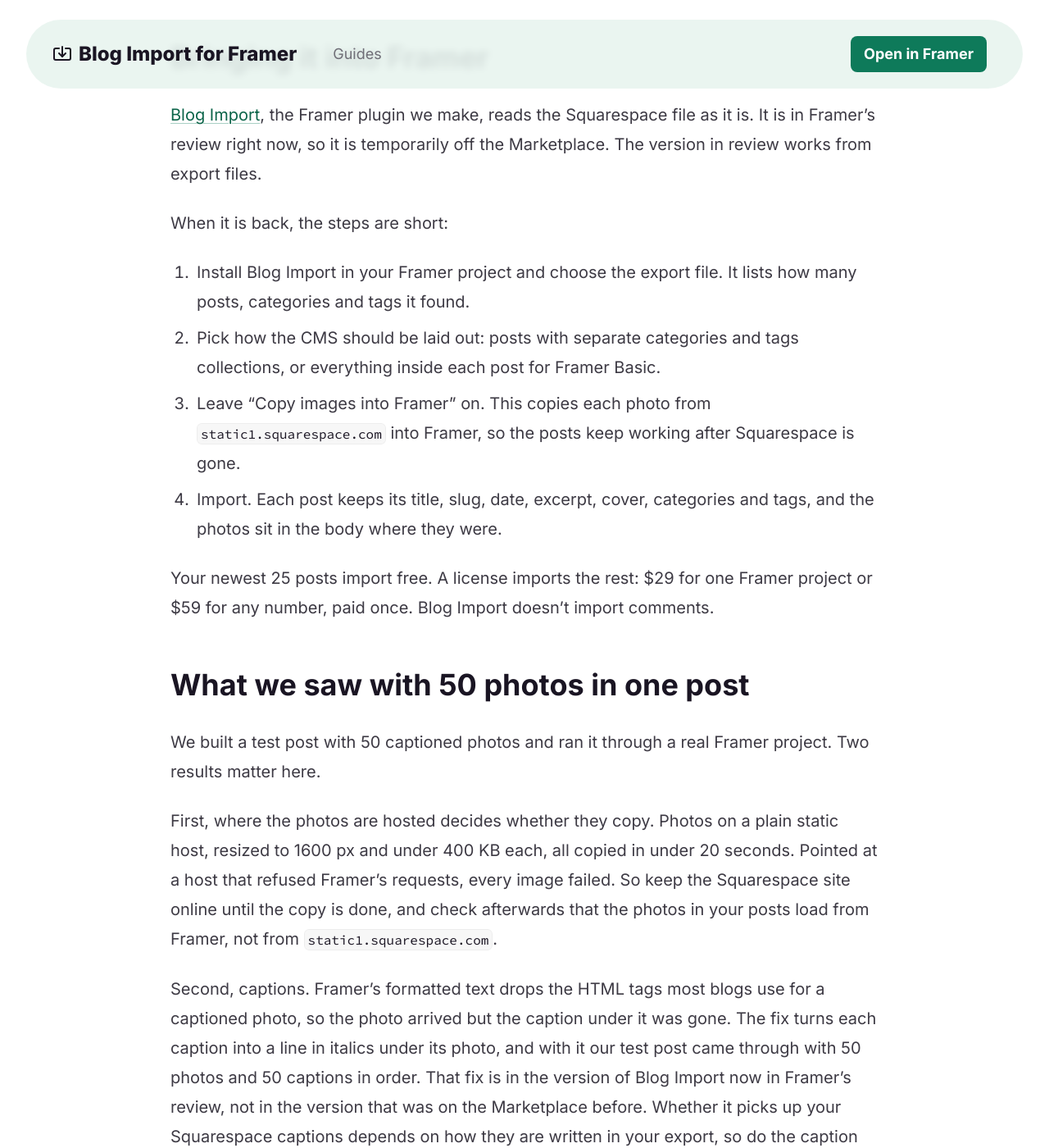
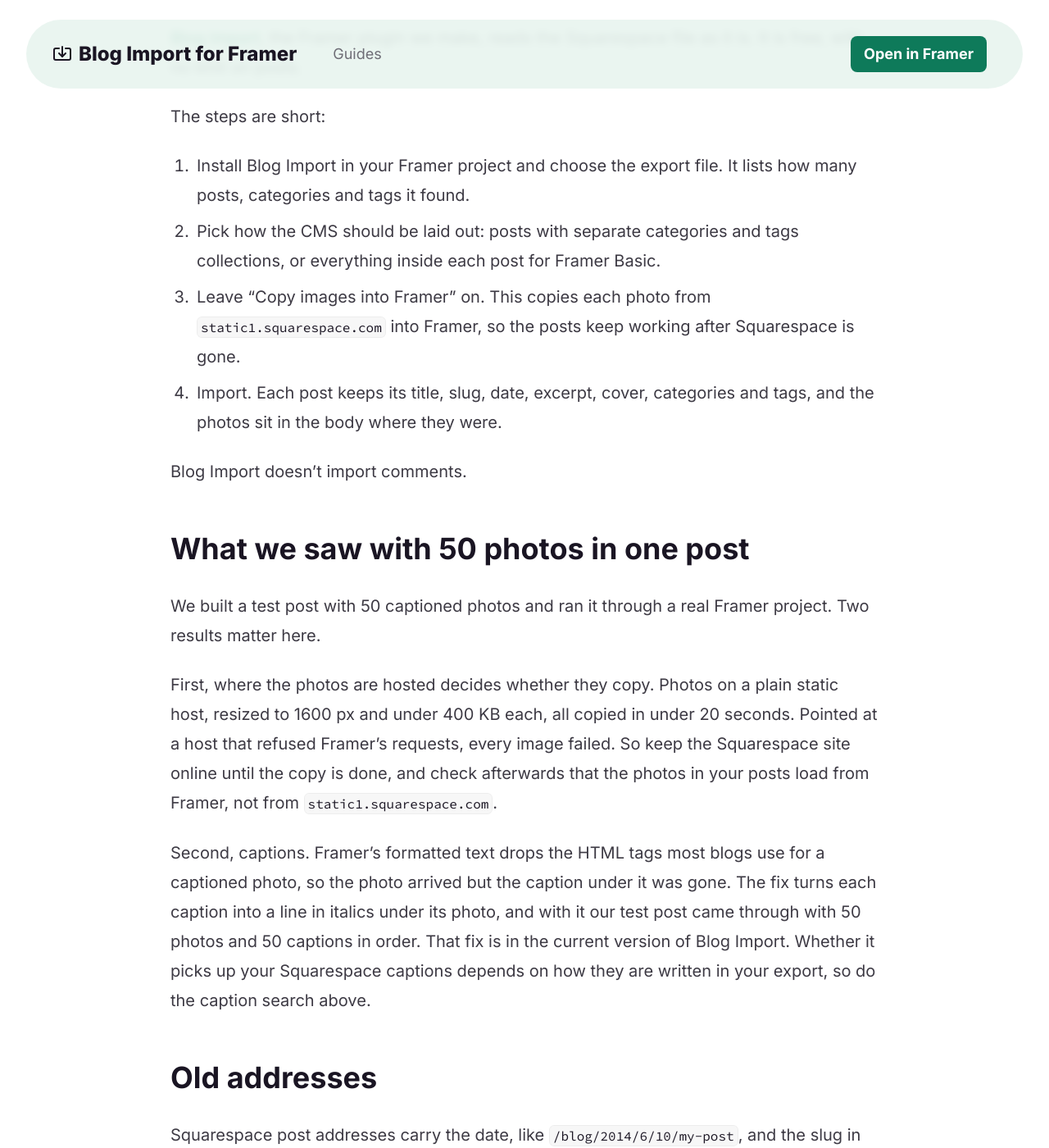
Before and after one commit to keyturnkit/keyturnkit.github.io, a Jekyll site: the page built from guides/squarespace-photography-blog-to-framer.md, in a window 1280 px wide and 1400 px high, scrolled down 1838 px. Shown: the whole window at 82% size. Built offline with Jekyll 4.4.1, drawn with Linux system fonts in a browser that asks for light colours; some of the changed text lies outside the part shown.

Commit message:
Blog Import is free and back on the Marketplace: copy, notice off, old demo video out (V592/V593, boo msg 657)

```diff
--- a/_config.yml
+++ b/_config.yml
@@ -11,4 +11,4 @@
 exclude:
   - refs
 # V558: true while Blog Import is hidden on the Framer Marketplace; set to false when it is back.
-blog_import_hidden: true
+blog_import_hidden: false
--- a/guides/squarespace-photography-blog-to-framer.md
+++ b/guides/squarespace-photography-blog-to-framer.md
@@ -30,16 +30,16 @@
 
 ## Bringing it into Framer
 
-[Blog Import](/blog-import/), the Framer plugin we make, reads the Squarespace file as it is. It is in Framer's review right now, so it is temporarily off the Marketplace. The version in review works from export files.
+[Blog Import](/blog-import/), the Framer plugin we make, reads the Squarespace file as it is. It is free, with no limit on posts.
 
-When it is back, the steps are short:
+The steps are short:
 
 1. Install Blog Import in your Framer project and choose the export file. It lists how many posts, categories and tags it found.
 2. Pick how the CMS should be laid out: posts with separate categories and tags collections, or everything inside each post for Framer Basic.
 3. Leave "Copy images into Framer" on. This copies each photo from `static1.squarespace.com` into Framer, so the posts keep working after Squarespace is gone.
 4. Import. Each post keeps its title, slug, date, excerpt, cover, categories and tags, and the photos sit in the body where they were.
 
-Your newest 25 posts import free. A license imports the rest: $29 for one Framer project or $59 for any number, paid once. Blog Import doesn't import comments.
+Blog Import doesn't import comments.
 
 ## What we saw with 50 photos in one post
 
@@ -47,7 +47,7 @@
 
 First, where the photos are hosted decides whether they copy. Photos on a plain static host, resized to 1600 px and under 400 KB each, all copied in under 20 seconds. Pointed at a host that refused Framer's requests, every image failed. So keep the Squarespace site online until the copy is done, and check afterwards that the photos in your posts load from Framer, not from `static1.squarespace.com`.
 
-Second, captions. Framer's formatted text drops the HTML tags most blogs use for a captioned photo, so the photo arrived but the caption under it was gone. The fix turns each caption into a line in italics under its photo, and with it our test post came through with 50 photos and 50 captions in order. That fix is in the version of Blog Import now in Framer's review, not in the version that was on the Marketplace before. Whether it picks up your Squarespace captions depends on how they are written in your export, so do the caption search above.
+Second, captions. Framer's formatted text drops the HTML tags most blogs use for a captioned photo, so the photo arrived but the caption under it was gone. The fix turns each caption into a line in italics under its photo, and with it our test post came through with 50 photos and 50 captions in order. That fix is in the current version of Blog Import. Whether it picks up your Squarespace captions depends on how they are written in your export, so do the caption search above.
 
 ## Old addresses
 
```
Also changed, not shown: blog-import/index.md (+1 -4 lines), thanks.md (+1 -1 lines).
